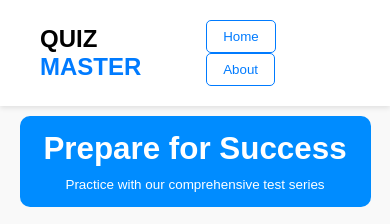
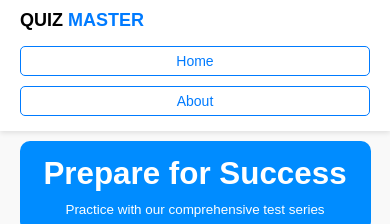
Before and after one commit to Prashad01/quizmaster2, a plain HTML site: page index.html in a window 390 px wide. Shown: the top 224 px of the page. Drawn offline with Linux system fonts and the light colour scheme.

Commit message:
Update styles.css

```diff
--- a/styles.css
+++ b/styles.css
@@ -193,22 +193,28 @@ p {
 }
 
 @media (max-width: 768px) {
-    .site-header {
+   header {
     flex-direction: column;
-        text-align: center;
-        padding: 1em;
+    align-items: flex-start;
+    padding: 10px 20px;
   }
 
-    .site-identity h1 {
-        font-size: 1.6em;
+  .logo {
+    font-size: 20px;
+    margin-bottom: 10px;
   }
 
-    .site-navigation li {
-        margin: 0.5em 0;
+  nav {
+    display: flex;
+    flex-direction: column;
+    width: 100%;
   }
 
-    .site-navigation a {
-        font-size: 1.2em;
+  nav .btn {
+    width: 100%;
+    text-align: center;
+    margin: 5px 0;
+  }
 }
 
     .poster {
@@ -234,16 +240,14 @@ p {
 }
 
 @media (max-width: 480px) {
-    .site-header {
-        padding: 0.5em;
+  .logo {
+    font-size: 18px;
   }
 
-    .site-identity h1 {
-        font-size: 1.4em;
+  nav .btn {
+    padding: 6px 12px;
+    font-size: 14px;
   }
-
-    .site-navigation a {
-        font-size: 1em;
 }
 
     .poster {
```
Lines whose indentation alone changed are shown as unchanged.
